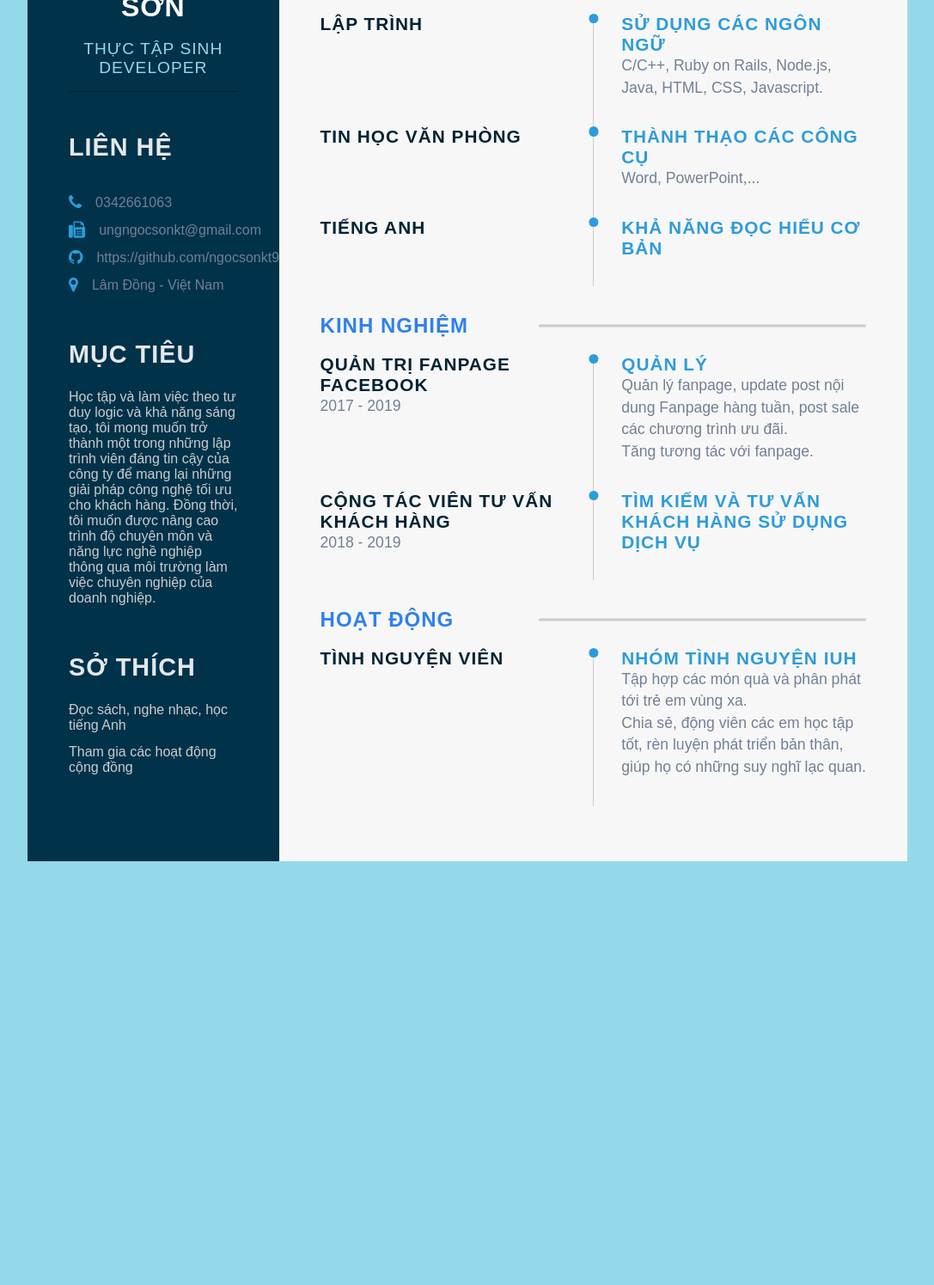
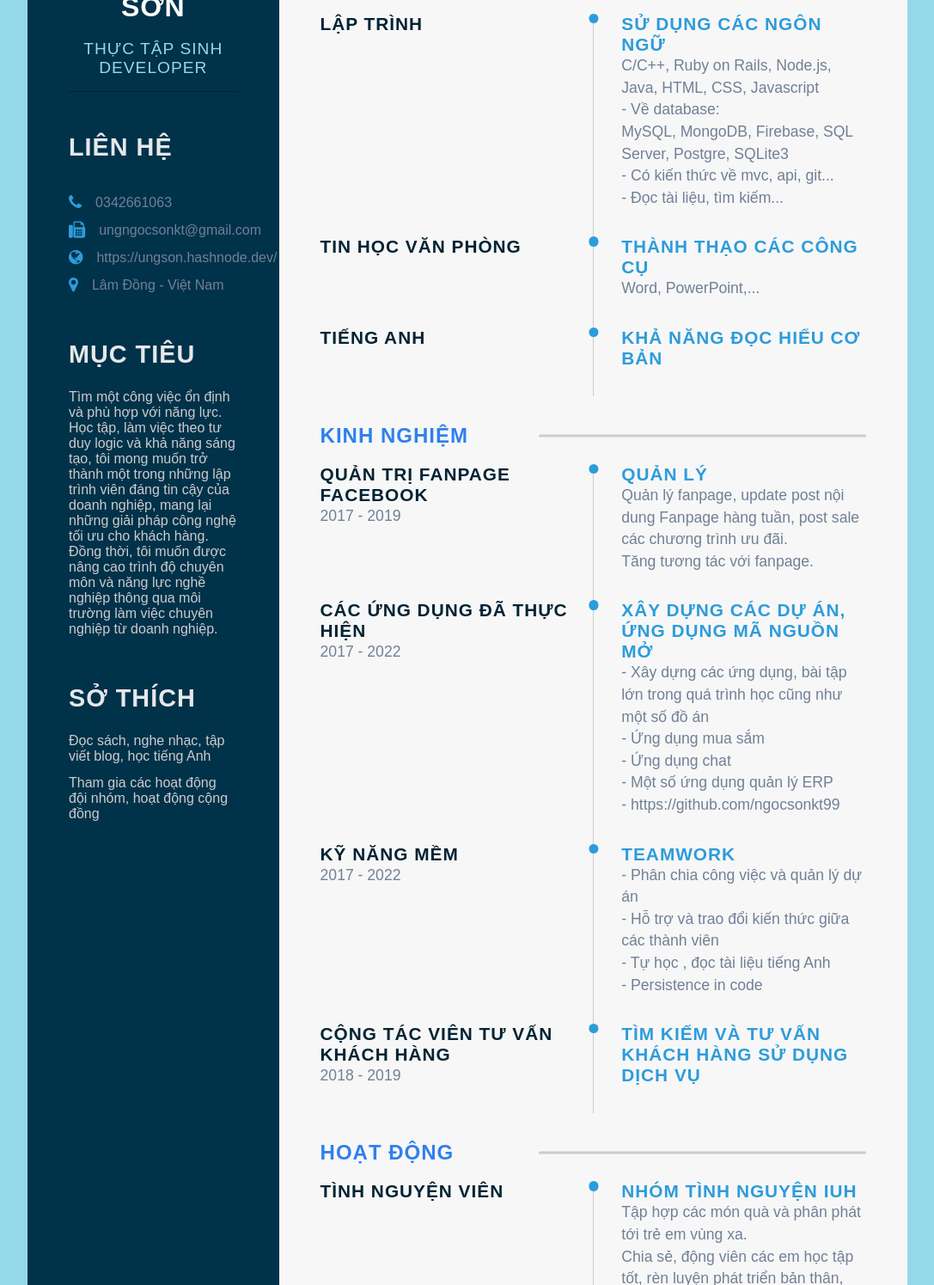
Before and after one commit to ngocsonkt99/CV_UngNgocSon, a plain HTML site: page assets/index.html in a window 1280 px wide. Shown: the part 331-1826 px from the top of the page at 86% size, without its empty margins (96-1183 px from the left). Before the commit the page ends 1365 px from the top, so only its background shows below. Drawn offline with Linux system fonts and the light colour scheme.

Commit message:
Update index.html

```diff
--- a/assets/index.html
+++ b/assets/index.html
@@ -17,7 +17,7 @@
             <div class="left-content">
                 <div class="profile">
                     <div class="image">
-                        <img src="/assets/img/6.jpg" alt="">
+                        <img src="img/6.jpg" alt="">
                     </div>
                     <h2 class="name">Ứng Ngọc Sơn</h2>
                     <p class="career">Thực tập sinh Developer</p>
@@ -34,8 +34,8 @@
                             ungngocsonkt@gmail.com
                         </li>
                         <li>
-                            <i class="fa fa-github"></i>
-                            https://github.com/ngocsonkt99
+                            <i class="fa fa-globe"></i>
+                            https://ungson.hashnode.dev/
                         </li>
                         <li>
                             <i class="fa fa-map-marker"></i>
@@ -46,19 +46,17 @@
                 <div class="references-section">
                     <h3 class="main-title">Mục tiêu</h3><br>
                     <div class="referee">
-                        <p class="sub-para"> Học tập và làm việc theo tư duy logic và khả năng sáng tạo,
-                            tôi mong muốn trở thành một trong những lập trình viên đáng tin cậy của công ty
-                            để mang lại những giải pháp công nghệ tối ưu cho khách hàng.
-                            Đồng thời, tôi muốn được nâng cao trình độ chuyên môn và năng lực nghề nghiệp
-                            thông qua môi trường làm việc chuyên nghiệp của doanh nghiệp.</p>
+                        <p class="sub-para">Tìm một công việc ổn định và phù hợp với năng lực. Học tập, làm việc theo tư duy logic và khả năng sáng tạo,
+                            tôi mong muốn trở thành một trong những lập trình viên đáng tin cậy của doanh nghiệp, mang lại những giải pháp công nghệ tối ưu cho khách hàng.
+                            Đồng thời, tôi muốn được nâng cao trình độ chuyên môn và năng lực nghề nghiệp thông qua môi trường làm việc chuyên nghiệp từ doanh nghiệp.</p>
                     </div>
                 </div>
                 <div class="references-section">
                     <h3 class="main-title">Sở Thích</h3>
                     <div class="referee">
                         <br>
-                        <p class="sub-para">Đọc sách, nghe nhạc, học tiếng Anh </p>
-                        <p class="sub-para">Tham gia các hoạt động cộng đồng </p>
+                        <p class="sub-para">Đọc sách, nghe nhạc, tập viết blog, học tiếng Anh </p>
+                        <p class="sub-para">Tham gia các hoạt động đội nhóm, hoạt động cộng đồng </p>
                     </div>
                 </div>
             </div>
@@ -94,7 +92,13 @@
                             <div class="tl-content">
                                 <h5 class="tl-title-2">Sử dụng các ngôn ngữ</h5>
                                 <p class="para">
-                                    C/C++, Ruby on Rails, Node.js, Java, HTML, CSS, Javascript.
+                                    C/C++, Ruby on Rails, Node.js, Java, HTML, CSS, Javascript
+                                </p>
+                                <p class="para">
+                                    - Về database:<br>
+                                    MySQL, MongoDB, Firebase, SQL Server, Postgre, SQLite3 <br>
+                                    - Có kiến thức về mvc, api, git... <br>
+                                    - Đọc tài liệu, tìm kiếm...
                                 </p>
                             </div>
                         </div>
@@ -145,6 +149,41 @@
                     </div>
                     <div class="timeline">
                         <div class="left-tl-content">
+                            <h5 class="tl-title">Các ứng dụng đã thực hiện</h5>
+                            <p class="para">2017 - 2022</p>
+                        </div>
+                        <div class="right-tl-content">
+                            <div class="tl-content">
+                                <h5 class="tl-title-2">Xây dựng các dự án, ứng dụng mã nguồn mở</h5>
+                                <p class="para">
+                                    - Xây dựng các ứng dụng, bài tập lớn trong quá trình học cũng như một số đồ án <br>
+                                    - Ứng dụng mua sắm <br>
+                                    - Ứng dụng chat <br>
+                                    - Một số ứng dụng quản lý ERP <br>
+                                    - https://github.com/ngocsonkt99
+                                </p>
+                            </div>
+                        </div>
+                    </div>
+                    <div class="timeline">
+                        <div class="left-tl-content">
+                            <h5 class="tl-title">Kỹ năng mềm</h5>
+                            <p class="para">2017 - 2022</p>
+                        </div>
+                        <div class="right-tl-content">
+                            <div class="tl-content">
+                                <h5 class="tl-title-2">Teamwork</h5>
+                                <p class="para">
+                                    - Phân chia công việc và quản lý dự án <br>
+                                    - Hỗ trợ và trao đổi kiến thức giữa các thành viên <br>
+                                    - Tự học , đọc tài liệu tiếng Anh <br>
+                                    - Persistence in code
+                                </p>
+                            </div>
+                        </div>
+                    </div>
+                    <div class="timeline">
+                        <div class="left-tl-content">
                             <h5 class="tl-title">Cộng tác viên tư vấn khách hàng</h5>
                             <p class="para">2018 - 2019</p>
                         </div>
@@ -178,6 +217,5 @@
             </div>
         </section>
     </main>
-
 </body>
 </html>
```
